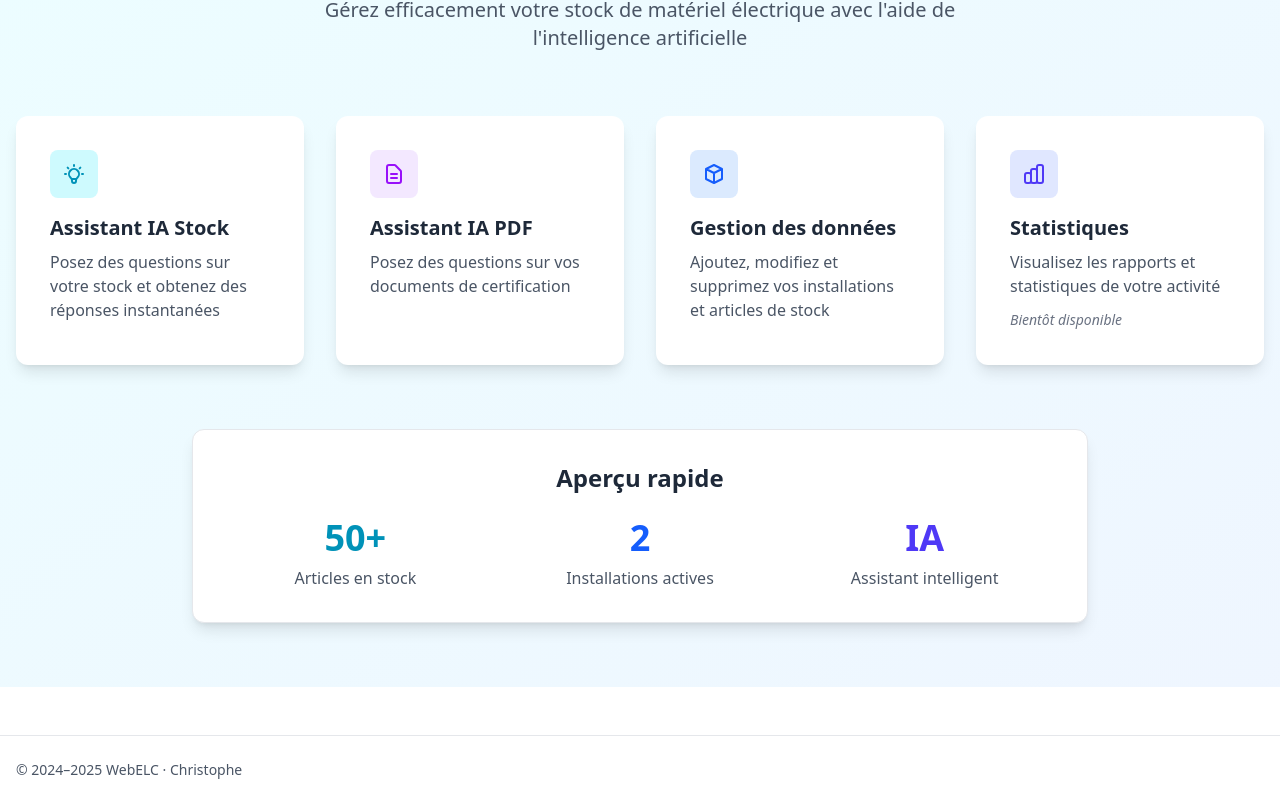
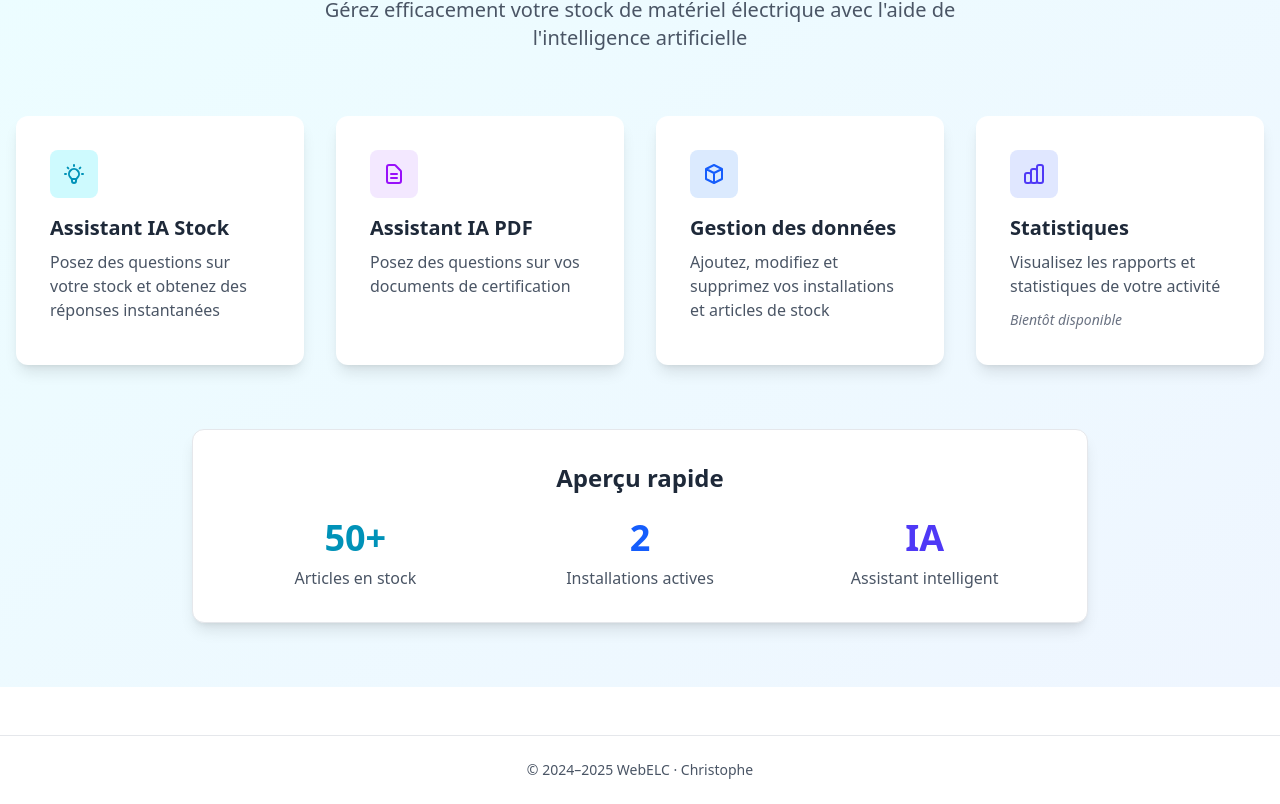
Before and after one commit to Christophe72/electricity-pme-app-ai, a Next.js app: page / in a window 1280 px wide. Shown: the part 299-1103 px from the top of the page. Built offline with nearby package versions, Linux system fonts and the light colour scheme.

Commit message:
chore(ui): update footer component (included in PR)

```diff
--- a/components/footer.tsx
+++ b/components/footer.tsx
@@ -8,7 +8,7 @@ export default function Footer() {
 
   return (
     <footer className="mt-12 border-t border-gray-200 dark:border-gray-800">
-      <div className="container mx-auto px-4 py-6 text-sm text-gray-600 dark:text-gray-400 flex flex-col sm:flex-row items-center justify-between">
+      <div className="container mx-auto px-4 py-6 text-sm text-gray-600 dark:text-gray-400 flex justify-center">
         <div>© {years} WebELC · Christophe</div>
       </div>
     </footer>
```
